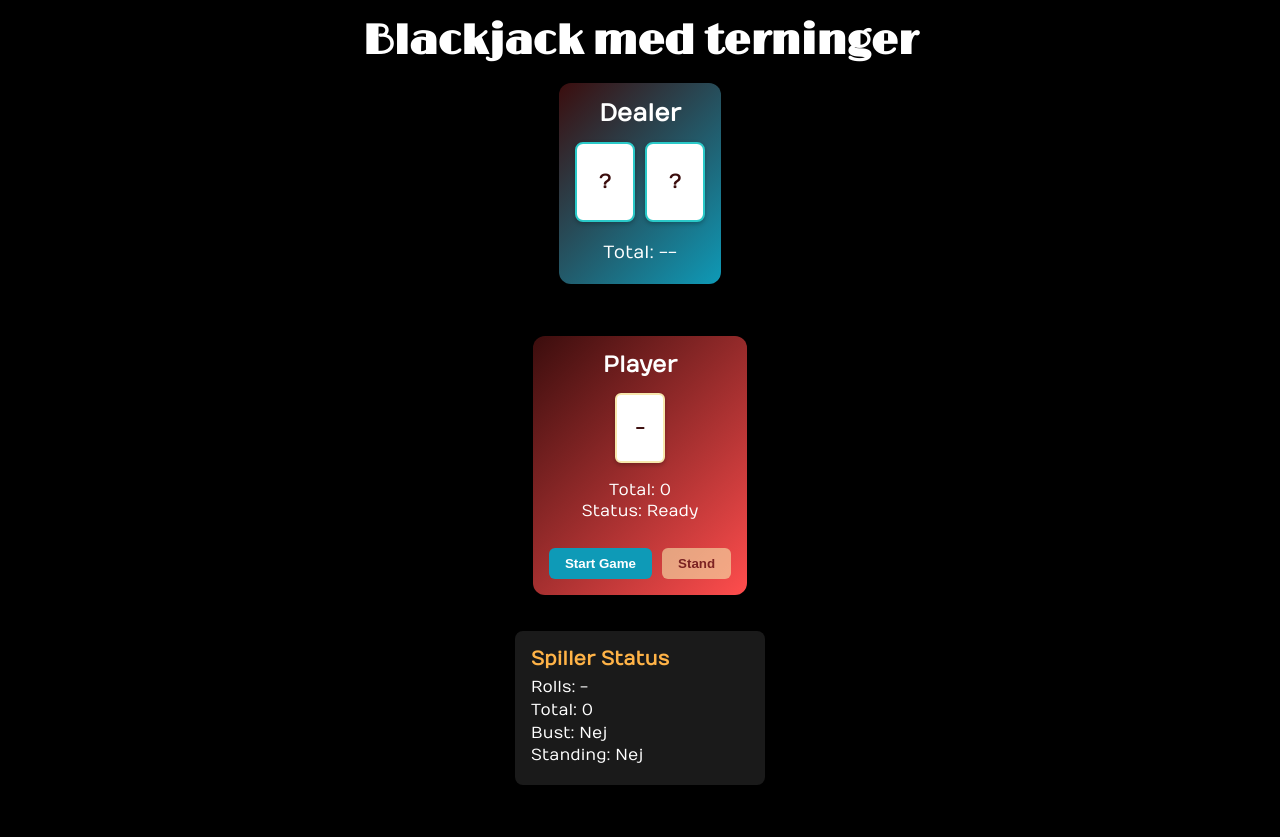
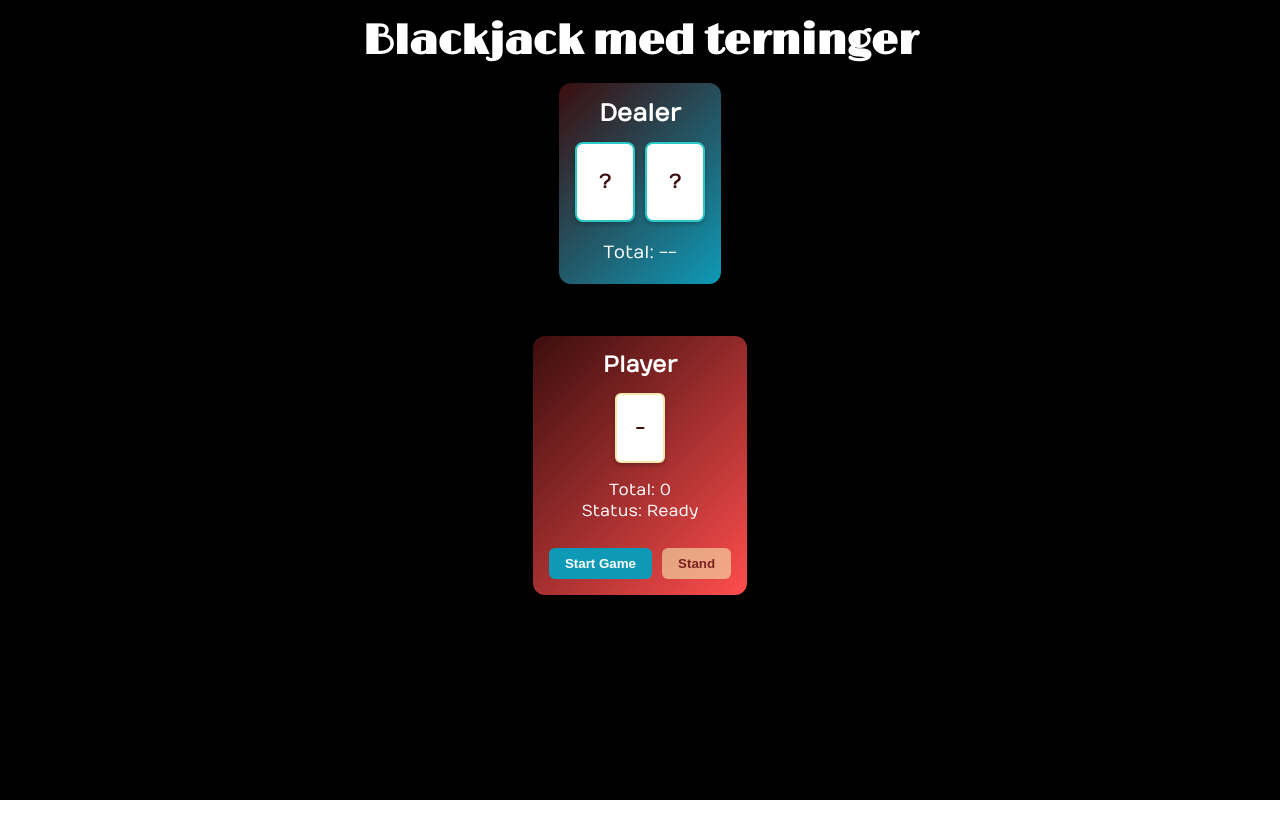
Before and after one commit to male9-techcollege/terningespil, a React (Vite) app: page / in a window 1280 px wide. After the commit the page ends 800 px from the top, so only its background shows below. Built offline with nearby package versions, Linux system fonts and the light colour scheme.

Commit message:
Hide game state information section in BlackjackGame component

```diff
--- a/src/components/BlackjackGame/BlackjackGame.tsx
+++ b/src/components/BlackjackGame/BlackjackGame.tsx
@@ -45,7 +45,7 @@ const BlackjackGame = () => {
       </div>
 
       {/* Game State Information */}
-      <div style={{ display: "flex", justifyContent: "center", gap: "20px", marginBottom: "20px", flexWrap: "wrap" }}>
+      <div style={{ display: "none", justifyContent: "center", gap: "20px", marginBottom: "20px", flexWrap: "wrap" }}>
         <PlayerState rolls={playerRolls} total={playerTotal} bust={playerGameStatus === "bust"} standing={playerGameStatus === "stand"} />
 
         {roundFinished && (
```
